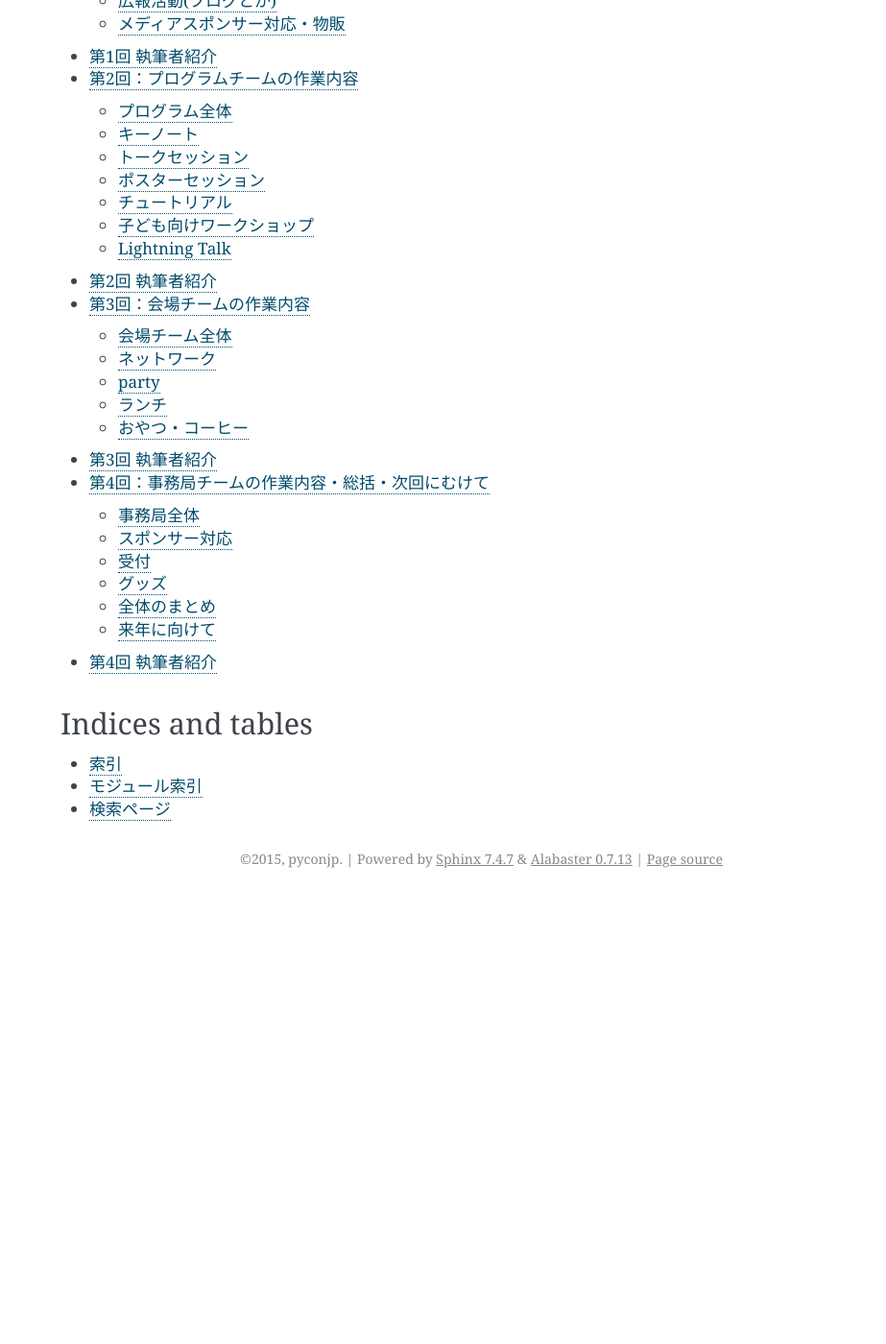
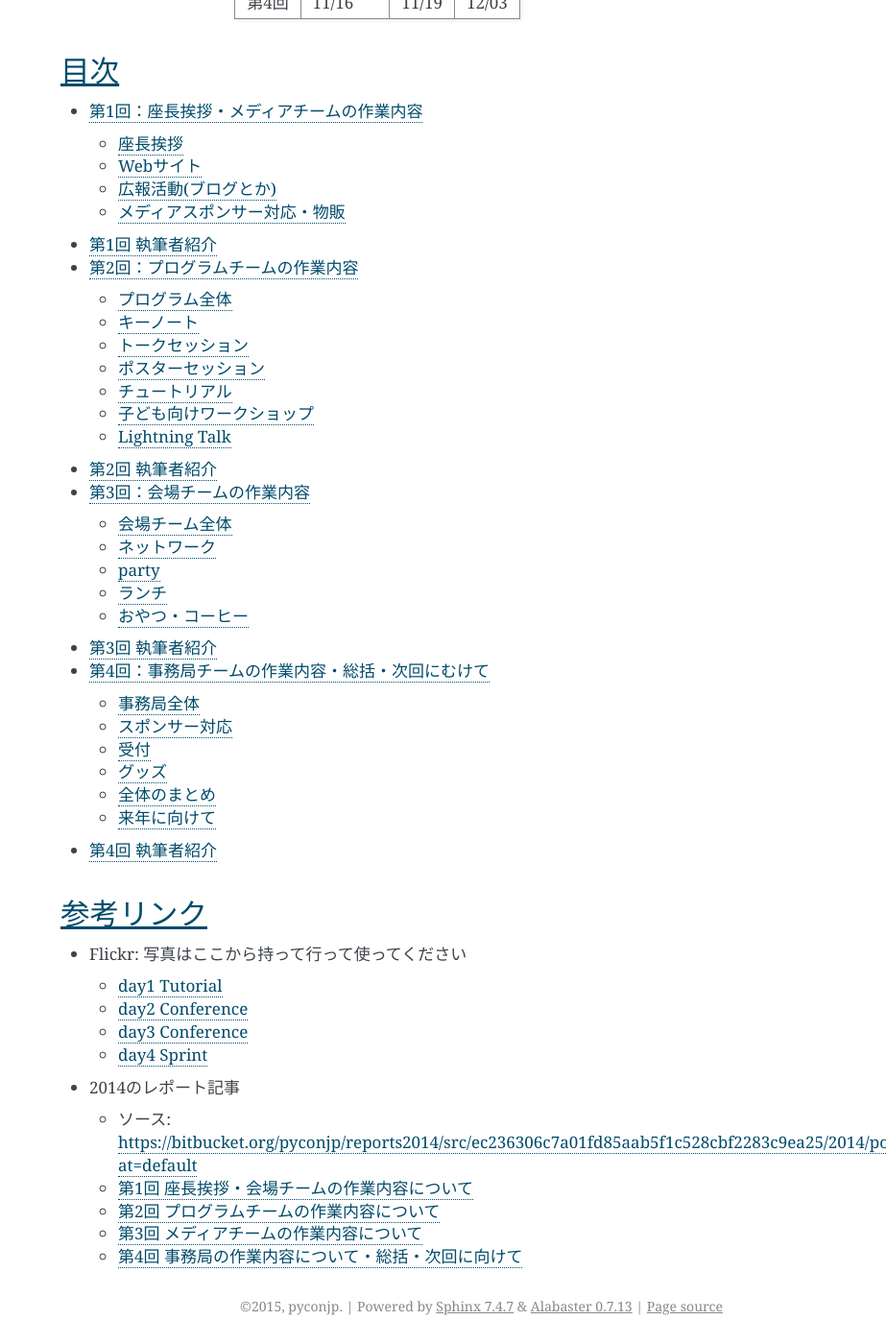
Before and after one commit to pyconjp/codezine-after-reports2015, a Sphinx documentation site: the page built from source/index.rst, in a window 1280 px wide and 1400 px high, scrolled down 772 px. Shown: the whole window at 96% size, without its empty margins (357-1280 px from the left). Built offline with Sphinx 7.4.7, drawn with Linux system fonts in a browser that asks for light colours; before the commit the page ends 1706 px from its top, so only the background shows below that; some of the changed text lies outside the part shown.

Commit message:
HTJ-223 index.rstにFlickrと2014の記事へのリンクを追加

```diff
--- a/source/index.rst
+++ b/source/index.rst
@@ -6,6 +6,9 @@
 =========================================
 PyCon JP 2015 開催後レポート: Codezine
 =========================================
+
+.. contents:: 目次
+   :local:
 
 執筆時の注意
 ============
@@ -41,7 +44,6 @@ PyCon JP 2015 開催後レポート: Codezine
      - 11/19
      - 12/03
 
-
 目次
 ====
 
@@ -57,9 +59,19 @@ PyCon JP 2015 開催後レポート: Codezine
    04_jimukyoku
    04_authors
 
-Indices and tables
-==================
+参考リンク
+==========
+- Flickr: 写真はここから持って行って使ってください
 
-* :ref:`genindex`
-* :ref:`modindex`
-* :ref:`search`
+  - `day1 Tutorial <https://www.flickr.com/photos/pyconjp/sets/72157659234424820>`_
+  - `day2 Conference <https://www.flickr.com/photos/pyconjp/sets/72157657359868383>`_
+  - `day3 Conference <https://www.flickr.com/photos/pyconjp/sets/72157659757047045>`_
+  - `day4 Sprint <https://www.flickr.com/photos/pyconjp/sets/72157657415204804>`_
+
+- 2014のレポート記事
+
+  - ソース: https://bitbucket.org/pyconjp/reports2014/src/ec236306c7a01fd85aab5f1c528cbf2283c9ea25/2014/post/?at=default
+  - `第1回 座長挨拶・会場チームの作業内容について <http://codezine.jp/article/detail/8196>`_
+  - `第2回 プログラムチームの作業内容について <http://codezine.jp/article/detail/8197>`_
+  - `第3回 メディアチームの作業内容について <http://codezine.jp/article/detail/8198>`_
+  - `第4回 事務局の作業内容について・総括・次回に向けて <http://codezine.jp/article/detail/8199>`_
```
